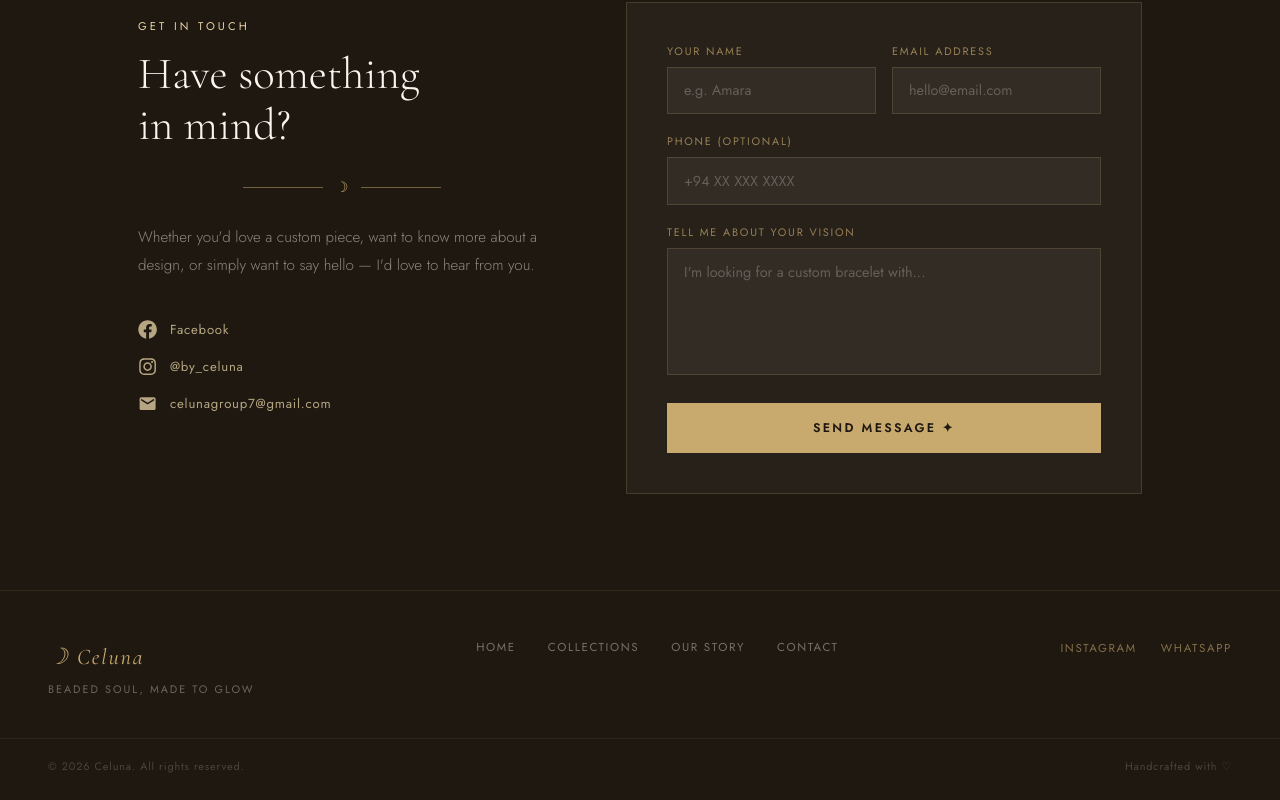
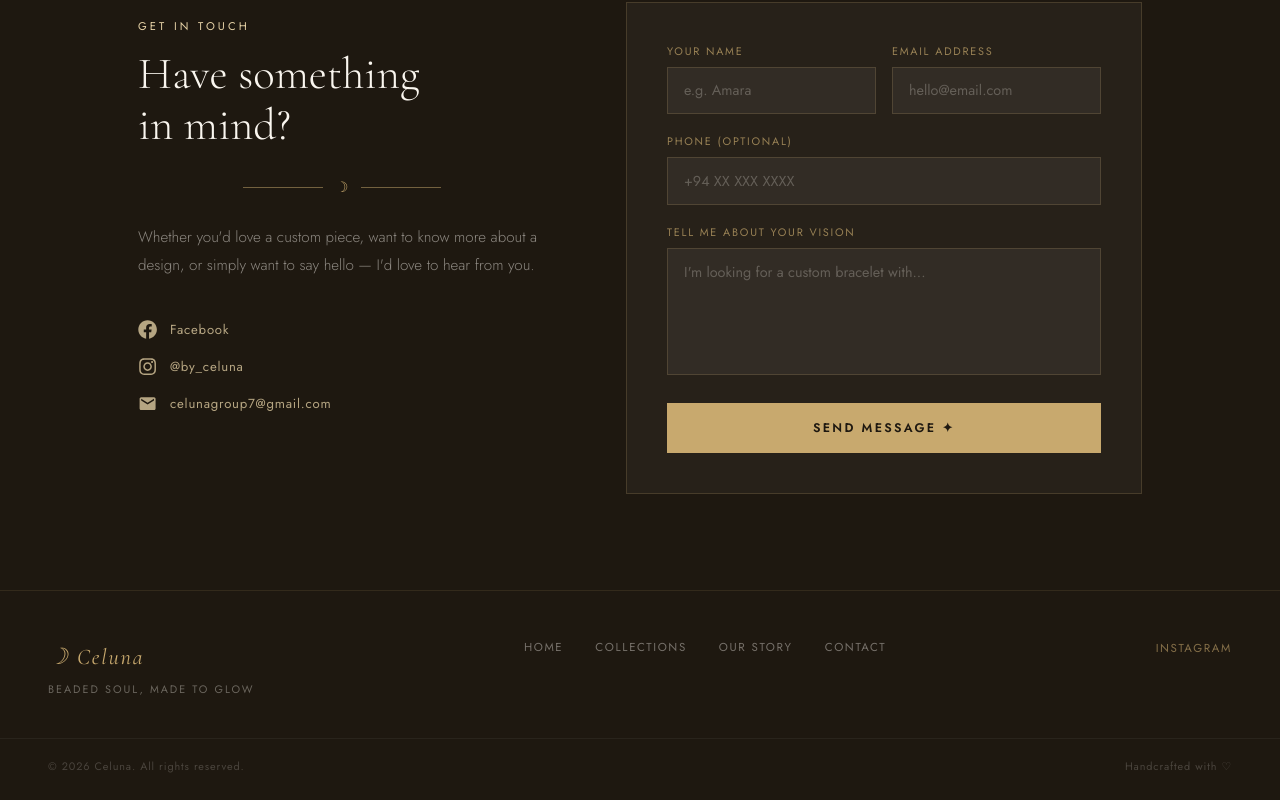
Before and after one commit to PasinduTY/celuna, a React (Create React App) app: page / in a window 1280 px wide. Shown: the part 2863-3663 px from the top of the page. Built offline with nearby package versions, Linux system fonts and the light colour scheme.

Commit message:
Removed whatsapp info

```diff
--- a/src/components/Footer.jsx
+++ b/src/components/Footer.jsx
@@ -1,6 +1,6 @@
-import React from 'react';
-import './Footer.css';
-import { brandInfo } from '../data/products';
+import React from "react";
+import "./Footer.css";
+import { brandInfo } from "../data/products";
 
 const Footer = ({ setActivePage }) => (
   <footer className="footer">
@@ -11,15 +11,23 @@ const Footer = ({ setActivePage }) => (
       </div>
 
       <div className="footer-links">
-        <button onClick={() => setActivePage('home')}>Home</button>
-        <button onClick={() => setActivePage('collections')}>Collections</button>
-        <button onClick={() => setActivePage('story')}>Our Story</button>
-        <button onClick={() => setActivePage('contact')}>Contact</button>
+        <button onClick={() => setActivePage("home")}>Home</button>
+        <button onClick={() => setActivePage("collections")}>
+          Collections
+        </button>
+        <button onClick={() => setActivePage("story")}>Our Story</button>
+        <button onClick={() => setActivePage("contact")}>Contact</button>
       </div>
 
       <div className="footer-social">
-        <a href={`https://instagram.com/${brandInfo.instagram.replace('@','')}`} target="_blank" rel="noreferrer">Instagram</a>
-        <a href={`https://wa.me/${brandInfo.whatsapp}`} target="_blank" rel="noreferrer">WhatsApp</a>
+        <a
+          href={`https://instagram.com/${brandInfo.instagram.replace("@", "")}`}
+          target="_blank"
+          rel="noreferrer"
+        >
+          Instagram
+        </a>
+        {/* <a href={`https://wa.me/${brandInfo.whatsapp}`} target="_blank" rel="noreferrer">WhatsApp</a> */}
       </div>
     </div>
 
```
